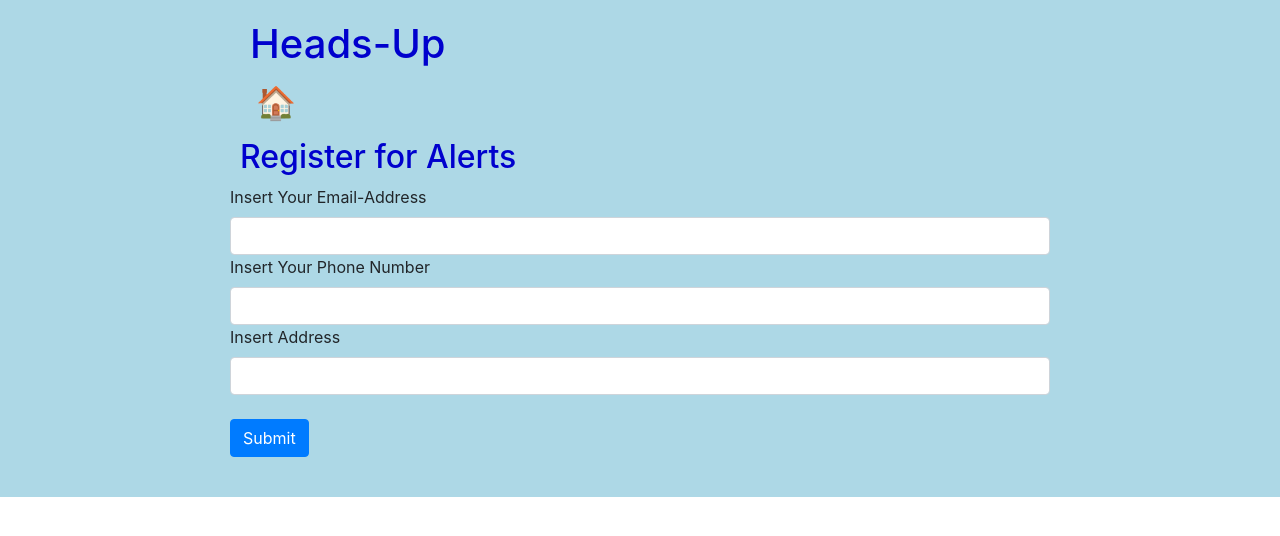
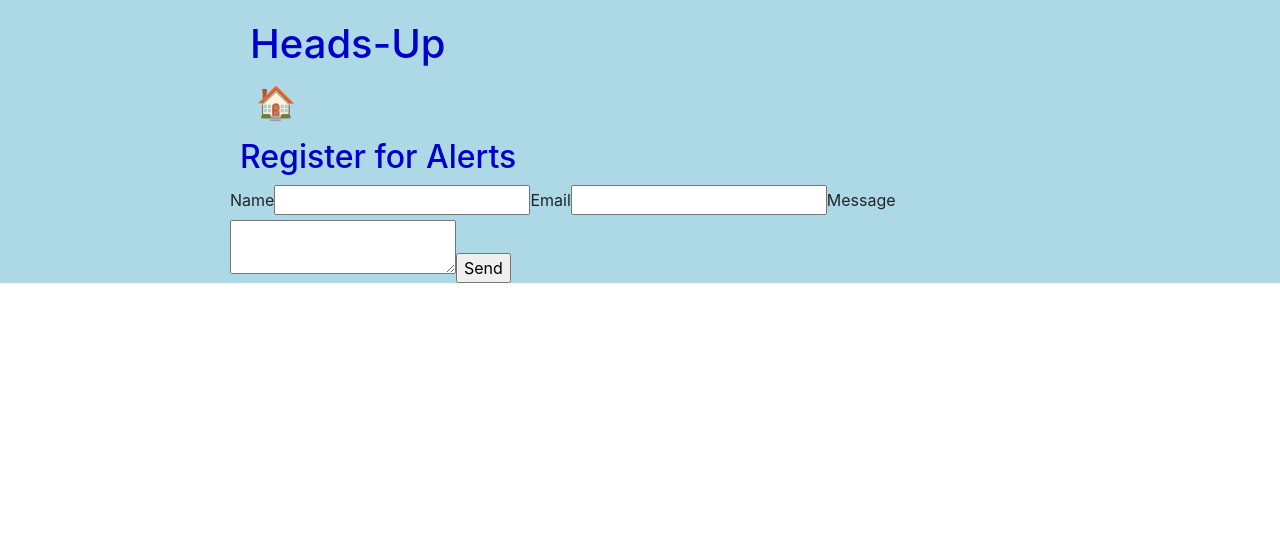
Before and after one commit to gemmaburke/heads-up, a React (Create React App) app in the folder client/: page /alerts in a window 1280 px wide. Shown: the top 536 px of the page. Built offline with nearby package versions, Linux system fonts and the light colour scheme; no server answers.

Commit message:
Trying to figure out emailjs

```diff
--- a/client/package.json
+++ b/client/package.json
@@ -7,6 +7,7 @@
     "@testing-library/react": "^9.3.2",
     "@testing-library/user-event": "^7.1.2",
     "bootstrap": "^4.5.2",
+    "emailjs": "^3.3.0",
     "jquery": "^3.5.1",
     "leaflet": "^1.7.1",
     "opencage-api-client": "^0.9.0",
--- a/client/src/Components/Alerts.js
+++ b/client/src/Components/Alerts.js
@@ -3,7 +3,9 @@
 import Button from 'react-bootstrap/Button';
 import Container from 'react-bootstrap/Container';
 import Modal from 'react-bootstrap/Modal';
+import Emailjs from './Emailjs';
 import { withRouter } from "react-router";
+import { Switch, Route, Link} from "react-router-dom";
 
 class Alerts extends React.Component {
     constructor(props) {
@@ -50,7 +52,7 @@
         return (
             <Container fluid className="container2">
                 <h2>Register for Alerts</h2>
-                <Form onSubmit={(e) => this.handleSubmit(e)}>
+                {/*<Form onSubmit={(e) => this.handleSubmit(e)}>
                     <Form.Group>
                         <Form.Label htmlFor="email">Insert Your Email-Address</Form.Label>
                             <Form.Control
@@ -91,7 +93,13 @@
                             Close
                         </Button>
                     </Modal.Footer>
-                </Modal>
+        </Modal>*/}
+
+                <Switch>
+                    <Route path='/alerts'>
+                        <Emailjs />
+                    </Route>
+                </Switch>
             </Container>
         )
     }
--- /dev/null
+++ b/client/src/Components/Emailjs.js
@@ -0,0 +1,38 @@
+import React from 'react';
+import emailjs from 'emailjs';
+
+class Emailjs extends React.Component{
+
+    sendEmail(e) {
+        e.preventDefault();
+
+        emailjs.sendForm('service_2nxqn7h', 'template_1abvtkq', e.target, 'user_qwRxC6MyQfWVRgEQp98Nm')
+        .then((result) => {
+            console.log(result.text);
+        }, (error) => {
+            console.log(error.text);
+        });
+        e.target.reset();
+    };
+
+    render(){
+        return (
+            <div>
+                <form className="contact-form" onSubmit={(e) => this.sendEmail(e)}>
+                    <input type="hidden" name="contact_number" />
+                    <label>Name</label>
+                    <input type="text" name="user_name" />
+                    <label>Email</label>
+                    <input type="email" name="user_email" />
+                    <label>Message</label>
+                    <textarea name="message" />
+                    <input type="submit" value="Send" />
+                </form>
+            </div>
+
+
+        );
+    }
+}
+
+export default Emailjs;
--- a/package.json
+++ b/package.json
@@ -11,7 +11,6 @@
     "cors": "^2.8.5",
     "debug": "~2.6.9",
     "dotenv": "^8.2.0",
-    "emailjs-com": "^2.6.3",
     "express": "~4.16.1",
     "geolib": "^3.3.1",
     "http-errors": "~1.6.3",
```
Also changed, not shown: 2 other files (tests, documents, lock files or other folders).
